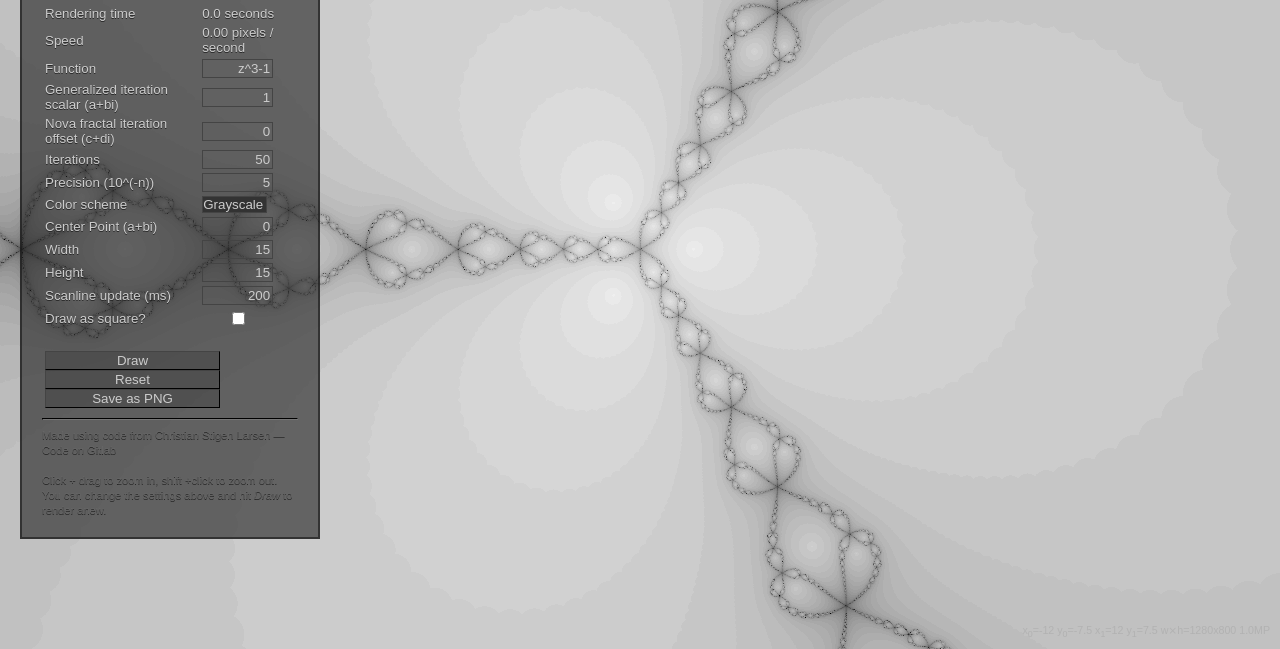
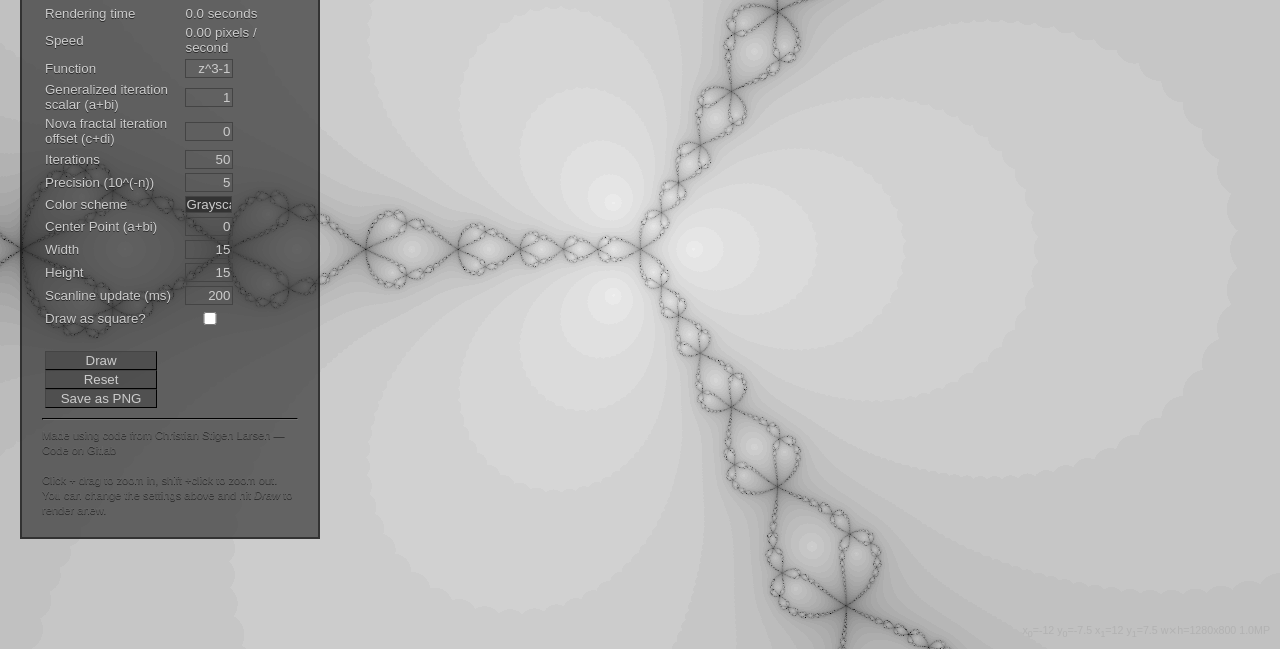
Before and after one commit to ryanjvig/ryanjvig.github.io, a website: page fractal.html in a window 1280 px wide. Shown: the part 151-800 px from the top of the page. Drawn offline with Linux system fonts and the light colour scheme.

Commit message:
UI update

```diff
--- a/fractal.html
+++ b/fractal.html
@@ -105,6 +105,7 @@
 
       #description table {
         color: #ccc;
+        width: 90%
       }
 
       #description input {
@@ -113,7 +114,7 @@
         background-color: rgba(48,48,48,0.3);
         border-width: 1px;
         border-color: #444;
-        width: 70%;
+        width: 50%;
       }
 
       #description select {
@@ -123,7 +124,7 @@
         background-color: #333;
         -webkit-appearance: none;
         font-size: 10pt;
-        width: 70%;
+        width: 55%;
       }
 
       .headerText {
@@ -135,7 +136,7 @@
         background-color: transparent;
         border: #444 1px solid;
         font-size: 10pt;
-        width: 70%;
+        width: 50%;
       }
 
       hr {
```
